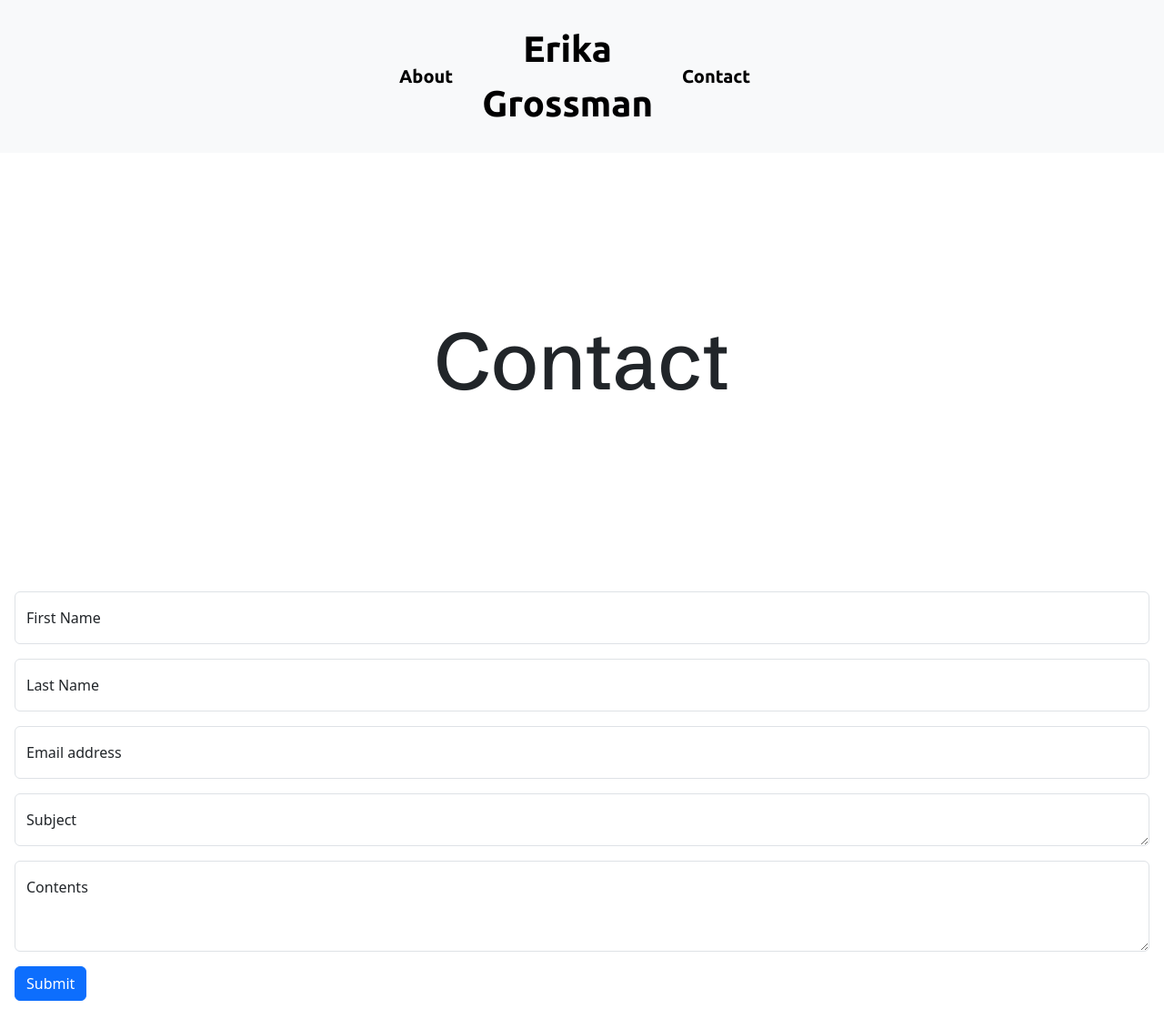
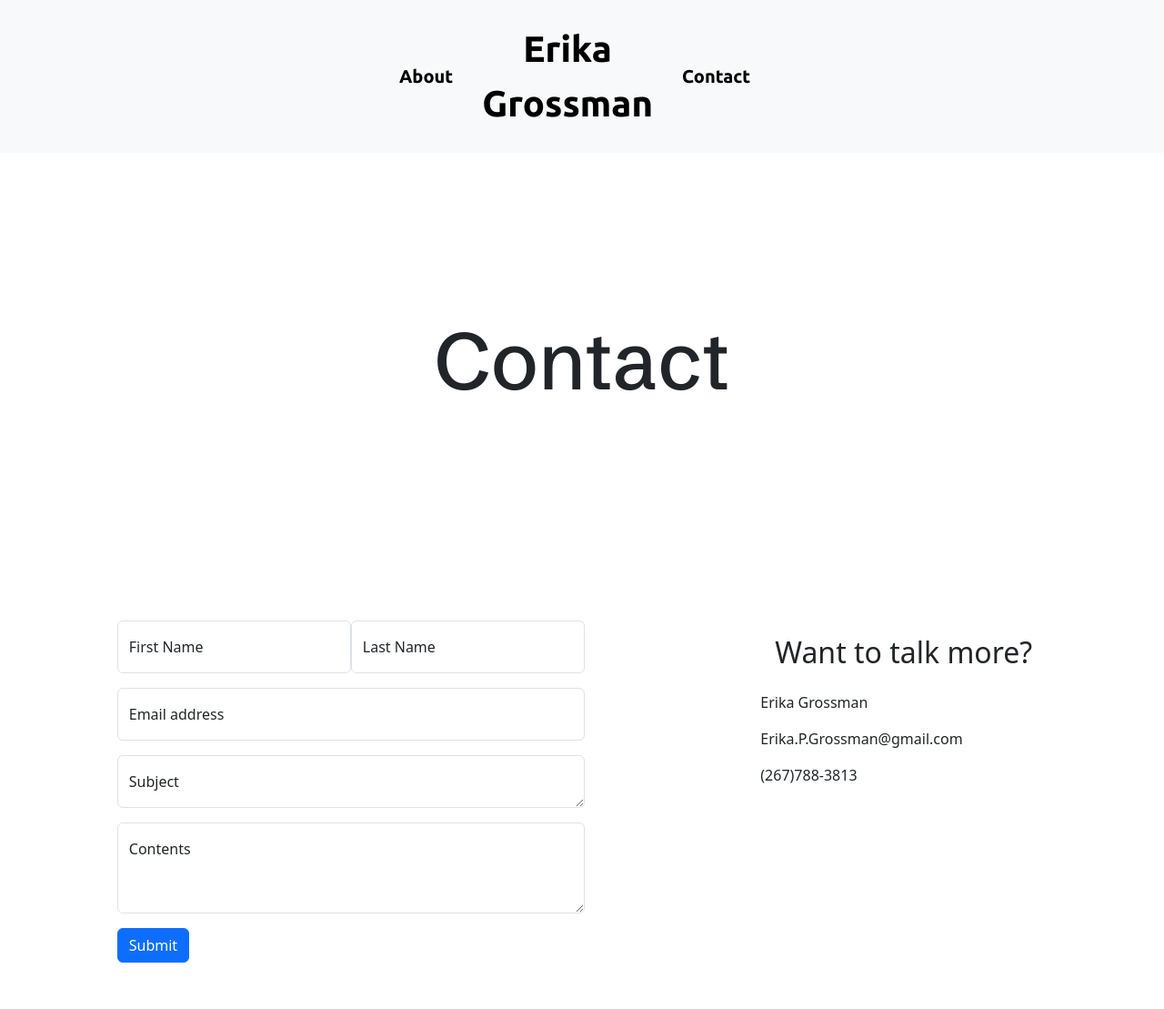
Before and after one commit to erikaagrossmann/EG.Portfolio, a plain HTML site: page contact/index.html in a window 1280 px wide. Shown: the top 1109 px of the page at 91% size. Drawn offline with nearby package versions, Linux system fonts and the light colour scheme.

Commit message:
playing with contact

```diff
--- a/contact/index.html
+++ b/contact/index.html
@@ -26,8 +26,10 @@
 
 
 
+    <div class="d-flex flex-row justify-content-around p-3 m-3">
 
   <form class="p-3">
+    <div class="d-flex flex-row">
   <div class="form-floating mb-3">
     <input type="FirstName" class="form-control" id="floatingInputDisabled" placeholder="Jane" >
     <label for="floatingInputDisabled">First Name</label>
@@ -35,6 +37,7 @@
   <div class="form-floating mb-3">
     <input type="LastName" class="form-control" id="floatingInputDisabled" placeholder="Doe" >
     <label for="floatingInputDisabled">Last Name</label>
+  </div>
   </div>
 <div class="form-floating mb-3">
     <input type="email" class="form-control" id="floatingInputDisabled" placeholder="name@example.com" >
@@ -52,13 +55,13 @@
 </form>
 
 
-<div class="d-flex  p-3 justify-content-center flex-column">
+<div class="d-flex  p-3 justify-content-center flex-column align-self-start">
     <h2 class="p-3"> Want to talk more? </h2>
     <p > Erika Grossman</p>
     <p >Erika.P.Grossman@gmail.com</p>
     <p >(267)788-3813</p>
 </div>
-
+</div>
 
 
 </body>
```
